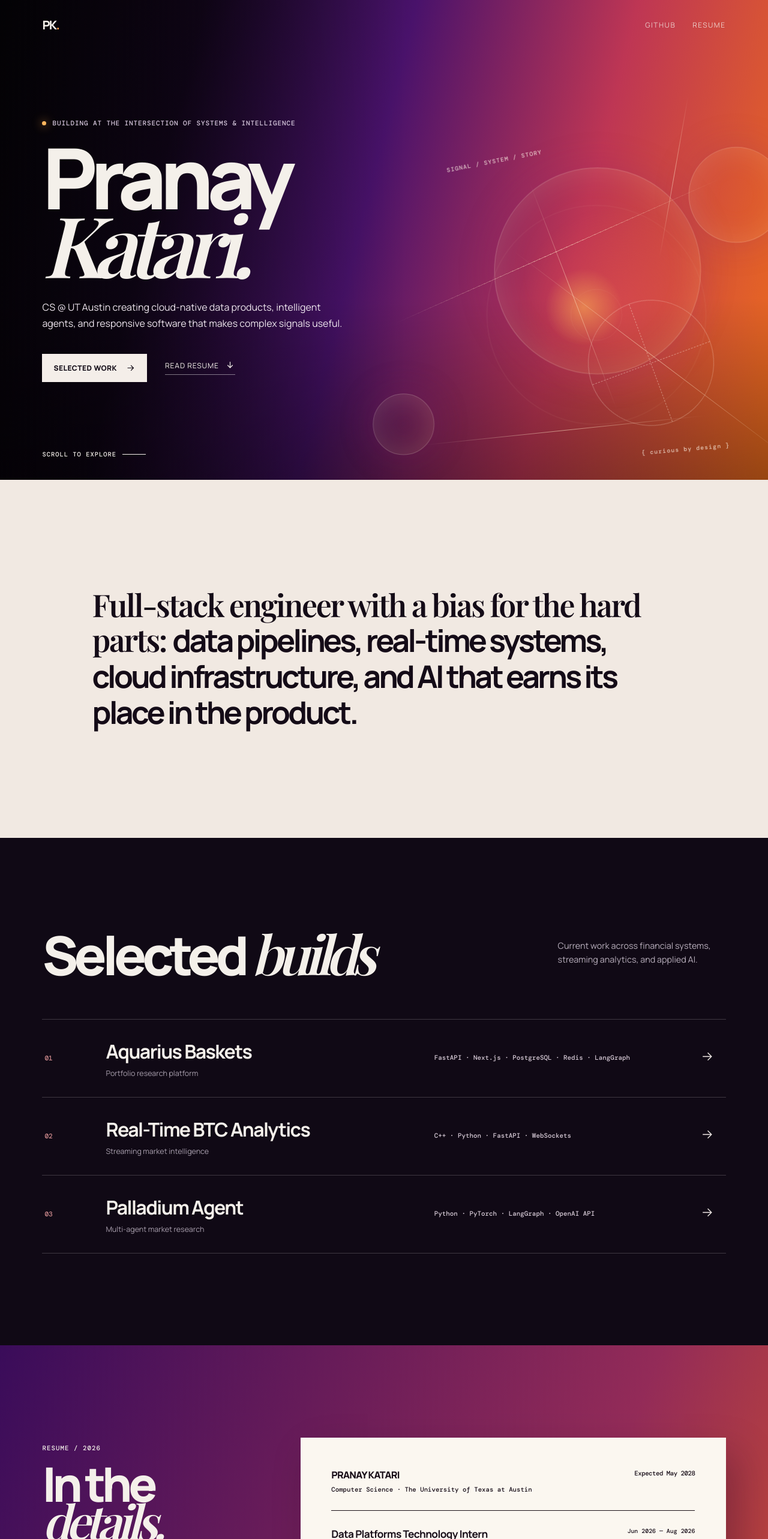
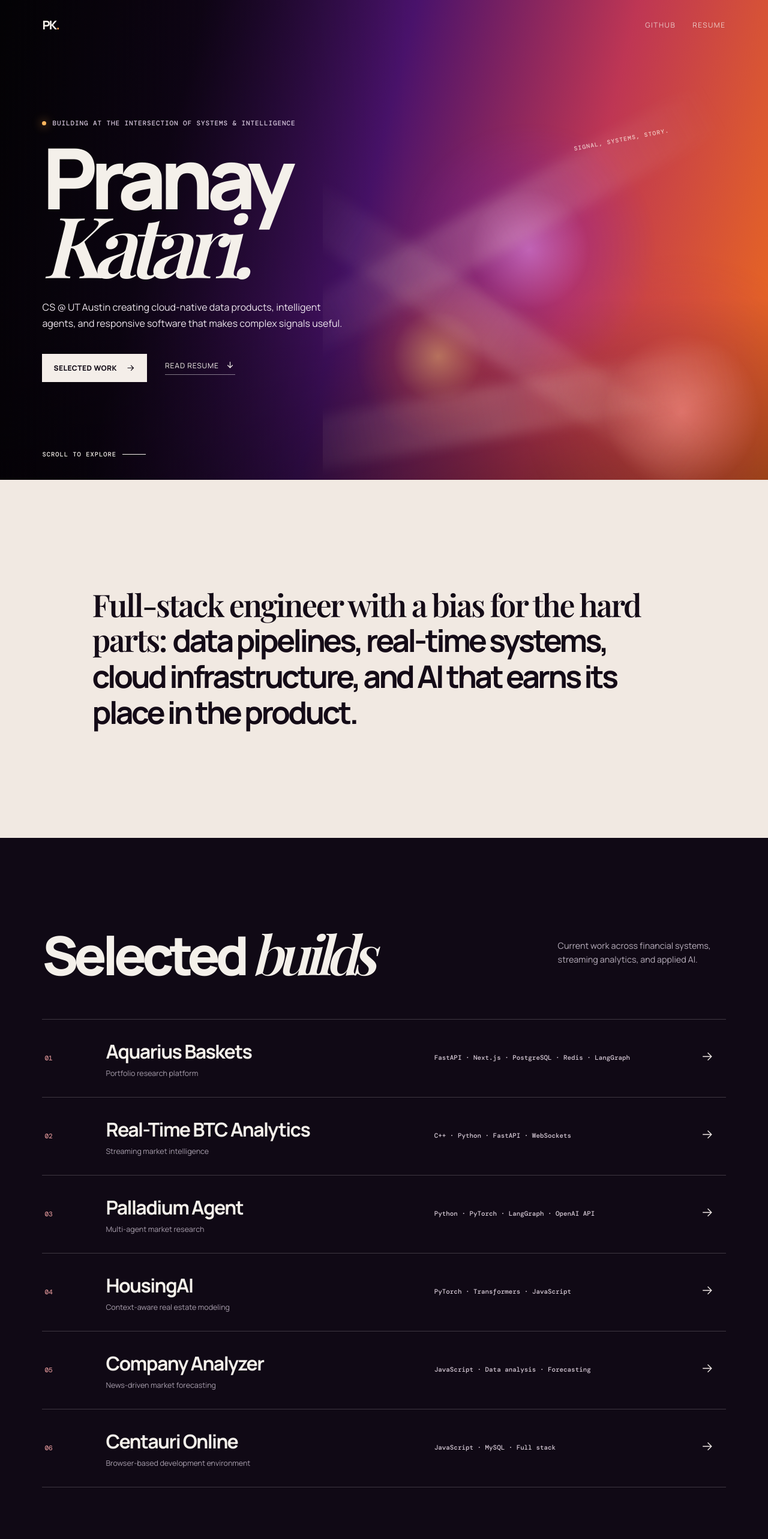
Before and after one commit to Pranay-Katari/website, a React (Vite) app: page / in a window 1280 px wide. Shown: the top 2566 px of the page at 60% size. Built offline with nearby package versions, Linux system fonts and the light colour scheme; a web font is replaced by a local one.

Commit message:
Expand projects and simplify hero lighting

```diff
--- a/src/main.jsx
+++ b/src/main.jsx
@@ -1,4 +1,4 @@
-import { StrictMode, useEffect, useRef } from 'react';
+import { StrictMode } from 'react';
 import { createRoot } from 'react-dom/client';
 import './styles.css';
 
@@ -6,31 +6,20 @@ const projects = [
   { title: 'Aquarius Baskets', note: 'Portfolio research platform', stack: 'FastAPI · Next.js · PostgreSQL · Redis · LangGraph', href: 'https://github.com/Pranay-Katari/aquariusETF' },
   { title: 'Real-Time BTC Analytics', note: 'Streaming market intelligence', stack: 'C++ · Python · FastAPI · WebSockets', href: 'https://github.com/Pranay-Katari/BTC-Analysis' },
   { title: 'Palladium Agent', note: 'Multi-agent market research', stack: 'Python · PyTorch · LangGraph · OpenAI API', href: 'https://github.com/Pranay-Katari/PalladiumAgent' },
+  { title: 'HousingAI', note: 'Context-aware real estate modeling', stack: 'PyTorch · Transformers · JavaScript', href: 'https://github.com/Pranay-Katari/HousingAI' },
+  { title: 'Company Analyzer', note: 'News-driven market forecasting', stack: 'JavaScript · Data analysis · Forecasting', href: 'https://github.com/Pranay-Katari/CompanyAnalyzer' },
+  { title: 'Centauri Online', note: 'Browser-based development environment', stack: 'JavaScript · MySQL · Full stack', href: 'https://github.com/Pranay-Katari/CentauriOnline' },
 ];
 
 function Glyph({ type }) {
   return type === 'arrow' ? <svg viewBox="0 0 24 24" aria-hidden="true"><path d="M5 12h13M13 6l6 6-6 6" /></svg> : <svg viewBox="0 0 24 24" aria-hidden="true"><path d="M12 3v14M6 11l6 6 6-6" /></svg>;
 }
 
-function SignalField() {
-  const field = useRef(null);
-  useEffect(() => {
-    const el = field.current;
-    const move = (event) => {
-      const bounds = el.getBoundingClientRect();
-      el.style.setProperty('--x', `${((event.clientX - bounds.left) / bounds.width) * 100}%`);
-      el.style.setProperty('--y', `${((event.clientY - bounds.top) / bounds.height) * 100}%`);
-    };
-    el.addEventListener('pointermove', move);
-    return () => el.removeEventListener('pointermove', move);
-  }, []);
-  return <div className="signal-field" ref={field} aria-hidden="true">
-    <div className="orb orb-one" /><div className="orb orb-two" /><div className="orb orb-three" />
-    <div className="system-lines"><i /><i /><i /><i /><i /></div>
-    <div className="crosshair"><span /><span /></div>
-    <div className="pulse-ring ring-a" /><div className="pulse-ring ring-b" />
-    <div className="field-caption top">SIGNAL / SYSTEM / STORY</div>
-    <div className="field-caption bottom">{`{ curious by design }`}</div>
+function FloatingLights() {
+  return <div className="floating-lights" aria-hidden="true">
+    <span className="light light-violet" /><span className="light light-rose" /><span className="light light-amber" />
+    <span className="light-ray ray-one" /><span className="light-ray ray-two" /><span className="light-ray ray-three" />
+    <p>Signal, systems, story.</p>
   </div>;
 }
 
@@ -44,7 +33,7 @@ function App() {
         <p className="intro">CS @ UT Austin creating cloud-native data products, intelligent agents, and responsive software that makes complex signals useful.</p>
         <div className="hero-actions"><a className="primary" href="#work">Selected work <Glyph type="arrow" /></a><a className="text-link" href="#resume">Read resume <Glyph type="down" /></a></div>
       </div>
-      <SignalField />
+      <FloatingLights />
       <p className="scroll-note">Scroll to explore <span /></p>
     </section>
 
```
Also changed, not shown: src/styles.css.
